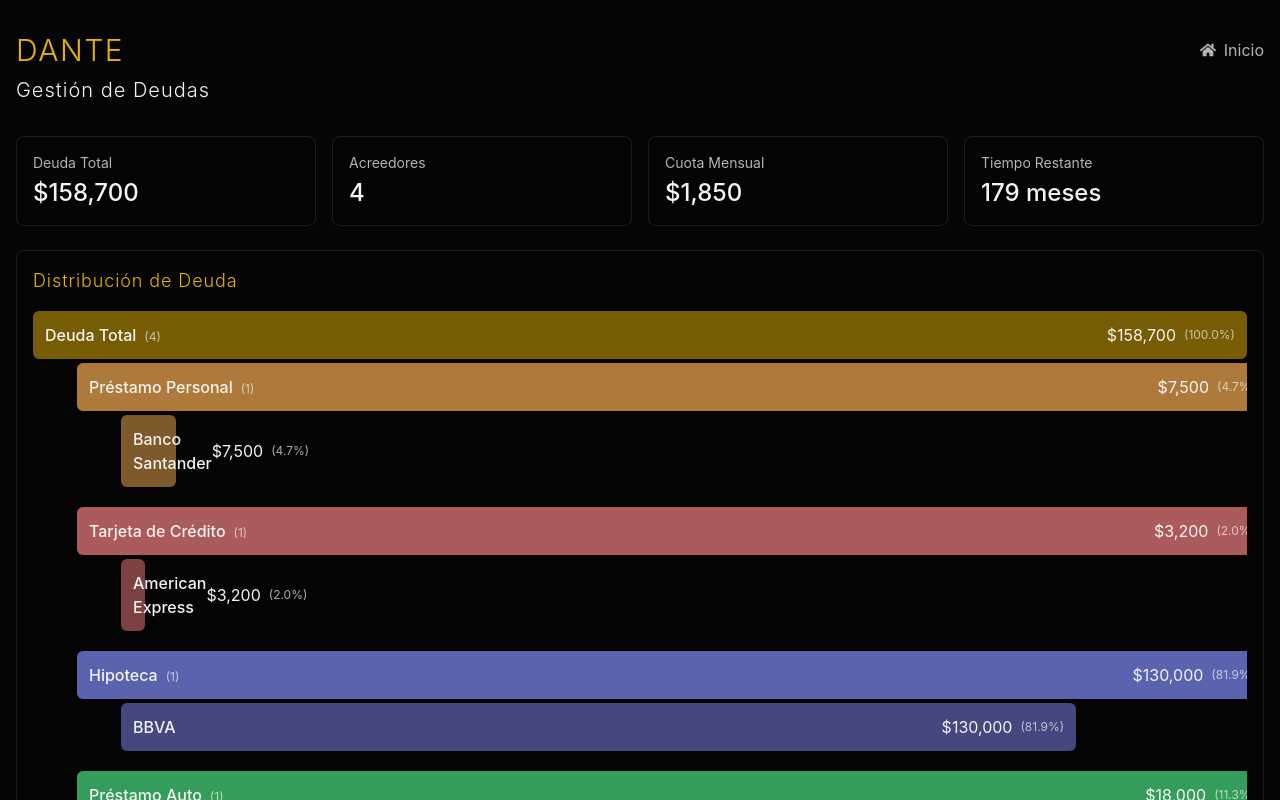
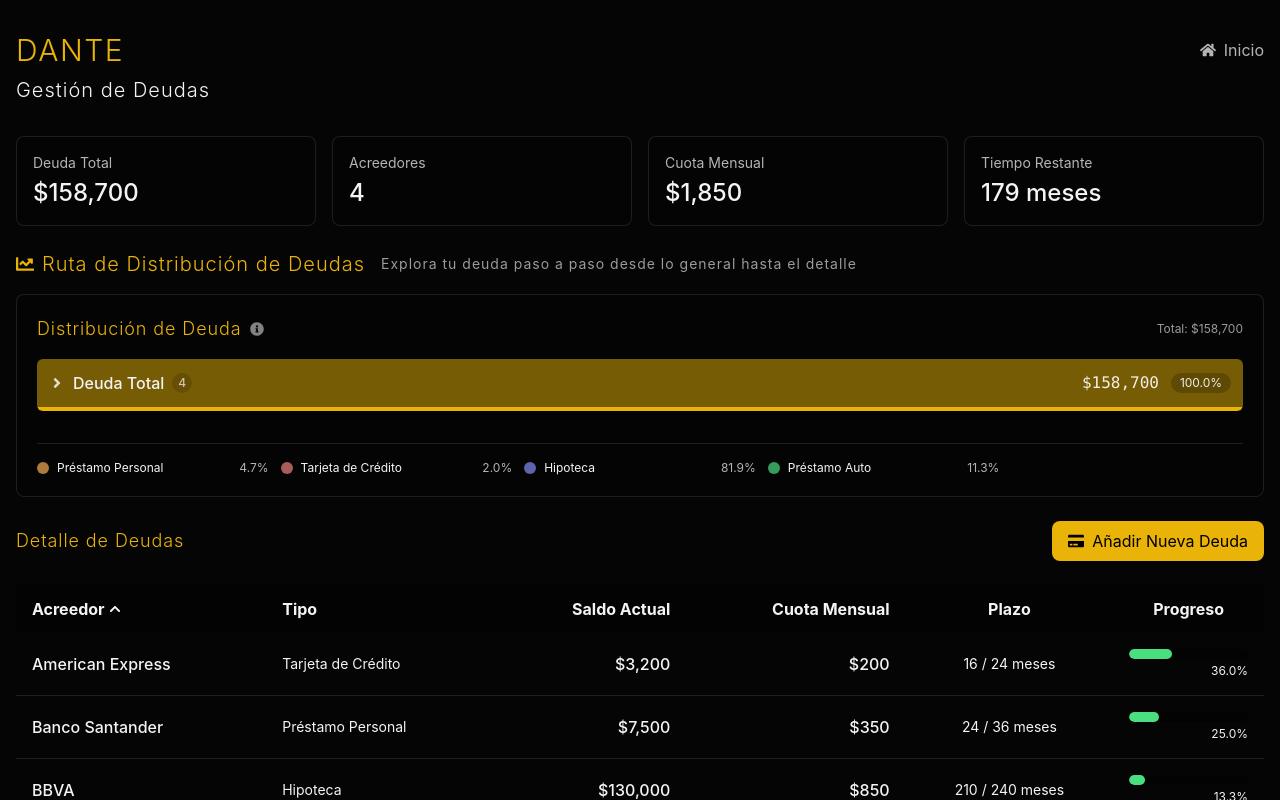
Before and after one commit to alidavila/1, a Next.js app: page /deudas in a window 1280 px wide. Shown: the top 800 px of the page. Built offline with nearby package versions, Linux system fonts and the light colour scheme.

Commit message:
Mejora del componente MapaDeuda con visualización jerárquica expandible

```diff
--- a/app/deudas/components/MapaDeuda.tsx
+++ b/app/deudas/components/MapaDeuda.tsx
@@ -2,6 +2,7 @@
 
 import React, { useState } from 'react';
 import { motion } from 'framer-motion';
+import { FaAngleRight, FaAngleDown, FaInfoCircle } from 'react-icons/fa';
 
 type DebtNode = {
   id: string;
@@ -18,51 +19,154 @@ type MapaDeudasProps = {
 
 export const MapaDeudas: React.FC<MapaDeudasProps> = ({ data }) => {
   const [hoveredNode, setHoveredNode] = useState<string | null>(null);
+  const [expandedNodes, setExpandedNodes] = useState<Record<string, boolean>>({});
+  const [showInfo, setShowInfo] = useState<boolean>(false);
+
+  const toggleNode = (nodeId: string) => {
+    setExpandedNodes(prev => ({
+      ...prev,
+      [nodeId]: !prev[nodeId]
+    }));
+  };
 
   const renderNode = (node: DebtNode, depth: number = 0, parentWidth: number = 100) => {
-    const nodeWidth = parentWidth * (node.amount / data.amount);
     const isHovered = hoveredNode === node.id;
     const hasChildren = node.children && node.children.length > 0;
+    const isExpanded = expandedNodes[node.id];
+    const nodeWidthPercentage = parentWidth * (node.amount / data.amount);
+    const minVisualWidth = Math.max(nodeWidthPercentage, 30); // Asegurar visibilidad mínima
 
     return (
-      <div key={node.id} className="flex flex-col mb-2">
+      <div key={node.id} className="mb-2">
         <motion.div
-          className={`rounded-md p-3 mb-1 ${isHovered ? 'shadow-[0_0_15px_rgba(234,179,8,0.3)]' : ''}`}
+          className={`flex flex-col rounded-md overflow-hidden ${isHovered ? 'shadow-[0_0_15px_rgba(234,179,8,0.3)]' : ''}`}
+          initial={{ opacity: 0, y: 10 }}
+          animate={{ opacity: 1, y: 0 }}
+          transition={{ duration: 0.3 }}
+        >
+          {/* Encabezado de la deuda */}
+          <div
+            className={`p-3 flex items-center cursor-pointer transition-all duration-300`}
             style={{
-            width: `${parentWidth}%`,
               backgroundColor: node.color,
-            marginLeft: `${depth * 20}px`
+              marginLeft: `${depth * 16}px`,
+              width: depth === 0 ? '100%' : `${minVisualWidth}%`,
+              borderLeft: depth > 0 ? `4px solid ${node.color.replace(/[^,]+(?=\))/, '1')}` : 'none',
             }}
-          whileHover={{ scale: 1.02 }}
+            onClick={() => hasChildren && toggleNode(node.id)}
             onMouseEnter={() => setHoveredNode(node.id)}
             onMouseLeave={() => setHoveredNode(null)}
           >
-          <div className="flex justify-between">
-            <div>
-              <span className="font-medium">{node.name}</span>
-              {hasChildren && <span className="ml-2 text-xs opacity-70">({node.children?.length})</span>}
+            {/* Icono expandir/colapsar */}
+            {hasChildren && (
+              <div className="mr-2 text-white/80">
+                {isExpanded ? <FaAngleDown /> : <FaAngleRight />}
               </div>
-            <div className="flex items-center gap-2">
-              <span>${node.amount.toLocaleString()}</span>
-              <span className="text-xs opacity-70">({node.percentage.toFixed(1)}%)</span>
+            )}
+
+            {/* Información de la deuda */}
+            <div className="flex-1 flex flex-col md:flex-row md:items-center md:justify-between gap-1">
+              <div className="font-medium flex items-center">
+                {node.name}
+                {hasChildren && (
+                  <span className="ml-2 text-xs opacity-70 bg-black/20 px-1.5 py-0.5 rounded-full">
+                    {node.children?.length}
+                  </span>
+                )}
+              </div>
+
+              {/* Valores y porcentaje */}
+              <div className="flex items-center gap-3 text-white/90">
+                <span className="font-mono">${node.amount.toLocaleString()}</span>
+                <div className="flex items-center justify-center min-w-[60px] px-2 py-0.5 rounded-full bg-black/20 text-xs">
+                  {node.percentage.toFixed(1)}%
                 </div>
               </div>
+            </div>
+          </div>
+
+          {/* Barra de progreso visual */}
+          {depth === 0 && (
+            <div className="h-1 bg-black/30 w-full">
+              <div
+                className="h-full transition-all duration-500"
+                style={{
+                  width: `${node.percentage}%`,
+                  backgroundColor: node.color.replace(/[^,]+(?=\))/, '1')
+                }}
+              ></div>
+            </div>
+          )}
         </motion.div>
 
-        {hasChildren && (
-          <div className="pl-6">
-            {node.children?.map(child => renderNode(child, depth + 1, nodeWidth))}
-          </div>
+        {/* Nodos hijos */}
+        {hasChildren && isExpanded && (
+          <motion.div
+            className="ml-4 mt-2 pl-4 border-l-2 border-dashed"
+            style={{ borderLeftColor: node.color.replace(/[^,]+(?=\))/, '0.4') }}
+            initial={{ opacity: 0, height: 0 }}
+            animate={{ opacity: 1, height: 'auto' }}
+            transition={{ duration: 0.3 }}
+          >
+            {node.children?.map(child => renderNode(child, depth + 1, nodeWidthPercentage))}
+          </motion.div>
         )}
       </div>
     );
   };
 
   return (
-    <div className="bg-black/20 border border-white/10 rounded-lg p-4 mb-6">
-      <h3 className="text-lg text-[#eab308] mb-4">Distribución de Deuda</h3>
-      <div className="overflow-x-auto">
+    <div className="bg-black/20 border border-white/10 rounded-lg p-5 mb-6">
+      <div className="flex justify-between items-center mb-4">
+        <h3 className="text-lg text-[#eab308] font-light flex items-center">
+          Distribución de Deuda
+          <button
+            className="ml-2 text-white/50 hover:text-white/80 transition-colors text-sm"
+            onClick={() => setShowInfo(!showInfo)}
+          >
+            <FaInfoCircle />
+          </button>
+        </h3>
+
+        <div className="text-xs text-white/60">
+          Total: ${data.amount.toLocaleString()}
+        </div>
+      </div>
+
+      {/* Información de ayuda */}
+      {showInfo && (
+        <motion.div
+          className="mb-4 p-3 bg-black/30 rounded border border-white/10 text-sm text-white/70"
+          initial={{ opacity: 0, height: 0 }}
+          animate={{ opacity: 1, height: 'auto' }}
+          exit={{ opacity: 0, height: 0 }}
+          transition={{ duration: 0.3 }}
+        >
+          <p>Este mapa muestra la distribución jerárquica de tus deudas. Haz clic en cada categoría para expandir/contraer y ver más detalles. El ancho representa visualmente la proporción de cada deuda.</p>
+        </motion.div>
+      )}
+
+      <div className="overflow-x-auto pb-2">
         {renderNode(data)}
+      </div>
+
+      {/* Leyenda de colores */}
+      <div className="mt-4 pt-4 border-t border-white/10 grid grid-cols-2 md:grid-cols-5 gap-3">
+        {data.children?.map(category => (
+          <div
+            key={category.id}
+            className="flex items-center gap-2 text-xs"
+            onClick={() => toggleNode(category.id)}
+            style={{ cursor: 'pointer' }}
+          >
+            <div
+              className="w-3 h-3 rounded-full"
+              style={{ backgroundColor: category.color }}
+            ></div>
+            <div className="flex-1 truncate">{category.name}</div>
+            <div className="text-white/70">{category.percentage.toFixed(1)}%</div>
+          </div>
+        ))}
       </div>
     </div>
   );
@@ -78,7 +182,7 @@ export const generarMapaDeuda = (deudas: any[]) => {
     tipoMap.get(deuda.tipo)?.push(deuda);
   });
 
-  // Colores para los tipos
+  // Colores para los tipos - Paleta más armónica
   const colores = {
     "Préstamo Personal": "rgba(246, 173, 85, 0.7)",
     "Tarjeta de Crédito": "rgba(243, 128, 128, 0.7)",
--- a/app/deudas/page.tsx
+++ b/app/deudas/page.tsx
@@ -371,6 +371,22 @@ export default function Deudas() {
       {/* Indicadores Clave */}
       {renderKPI()}
 
+      {/* Título para el mapa de deudas */}
+      <motion.div
+        className="mb-4"
+        initial={{ opacity: 0, y: 20 }}
+        animate={{ opacity: 1, y: 0 }}
+        transition={{ duration: 0.5, delay: 0.3 }}
+      >
+        <h3 className="text-xl text-[#eab308] flex items-center gap-2">
+          <FaChartLine className="text-lg" />
+          Ruta de Distribución de Deudas
+          <span className="text-sm font-normal text-white/60 ml-2">
+            Explora tu deuda paso a paso desde lo general hasta el detalle
+          </span>
+        </h3>
+      </motion.div>
+
       {/* Mapa Jerárquico de Deudas */}
       <MapaDeudas data={mapaDeudaData} />
 
```
Lines whose indentation alone changed are shown as unchanged.
